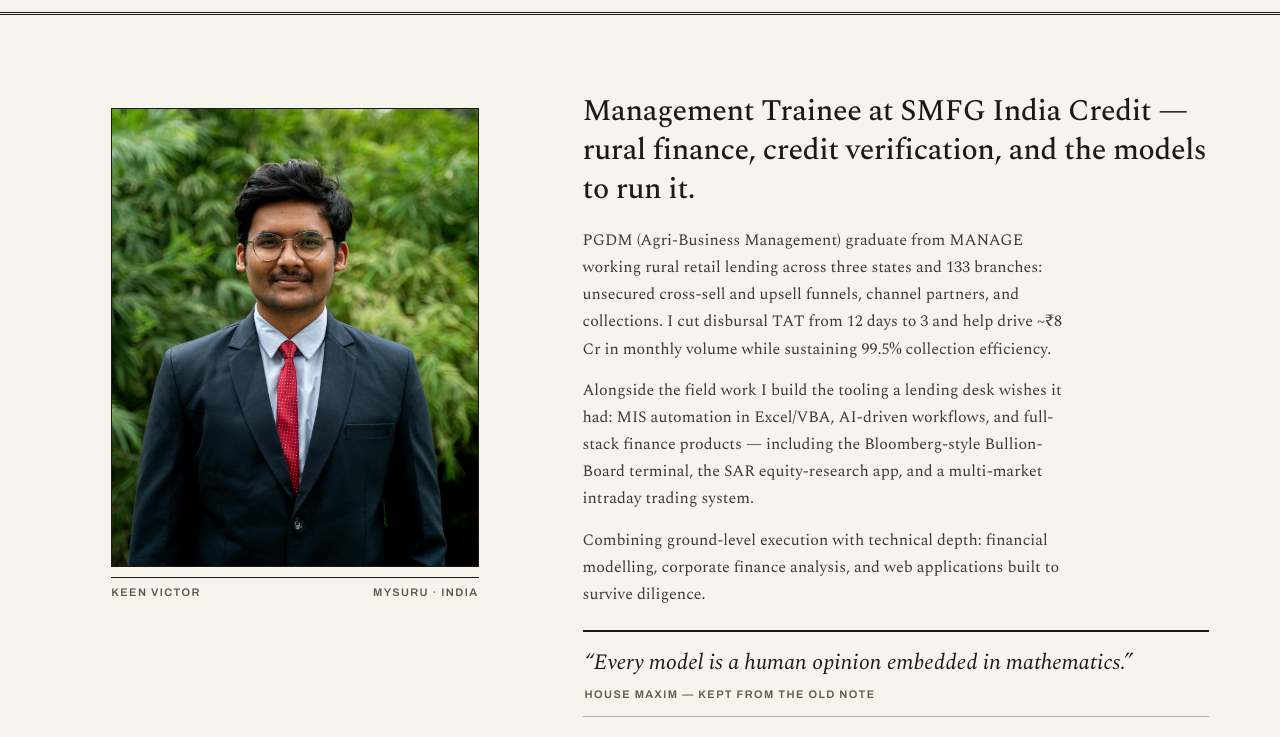
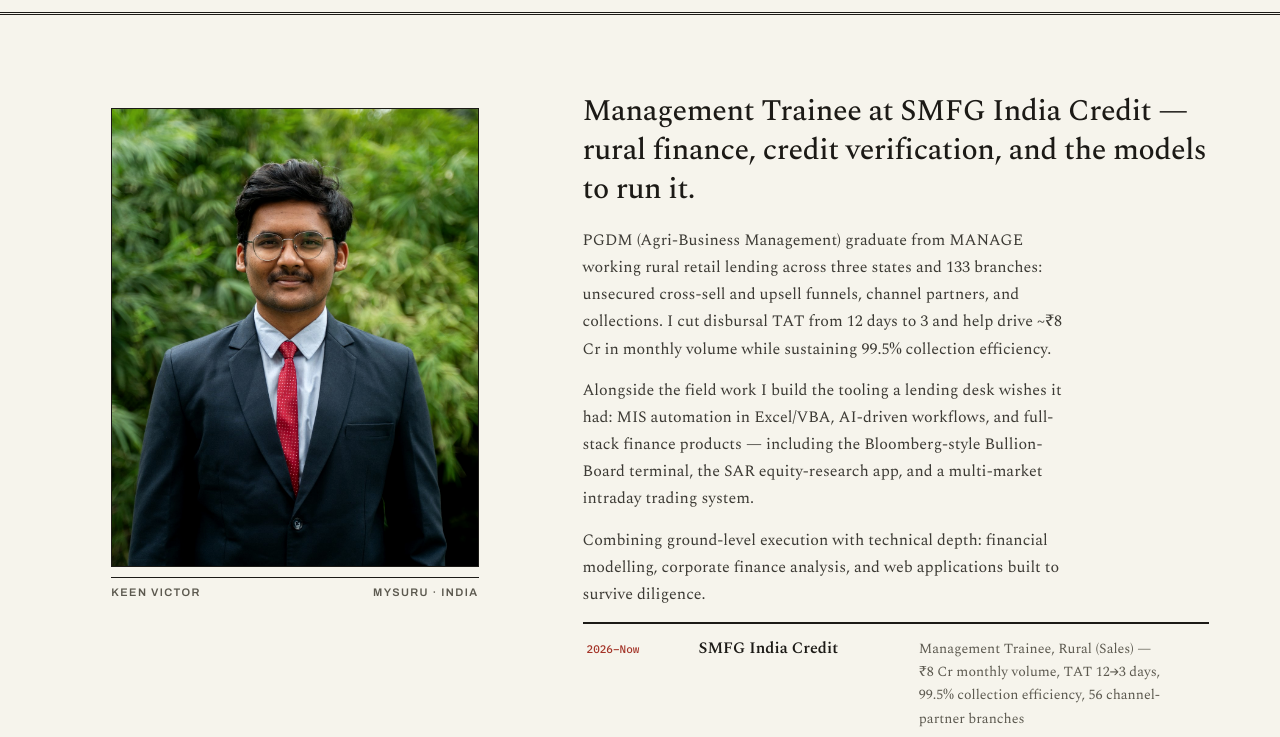
Before and after one commit to keenpromax-art/Personal-Portfolio-, a plain HTML site: page index.html in a window 1280 px wide. Shown: the part 61-798 px from the top of the page. Drawn offline with nearby package versions, Linux system fonts and the light colour scheme.

Commit message:
Remove the retired-identity epigraph; the Research Desk speaks plainly

```diff
--- a/index.html
+++ b/index.html
@@ -47,10 +47,6 @@
           <p>Alongside the field work I build the tooling a lending desk wishes it had: MIS automation in Excel/VBA, AI-driven workflows, and full-stack finance products — including the Bloomberg-style Bullion-Board terminal, the SAR equity-research app, and a multi-market intraday trading system.</p>
           <p>Combining ground-level execution with technical depth: financial modelling, corporate finance analysis, and web applications built to survive diligence.</p>
         </div>
-        <blockquote class="epigraph">
-          <p>&ldquo;Every model is a human opinion embedded in mathematics.&rdquo;</p>
-          <cite>House maxim — kept from the old note</cite>
-        </blockquote>
         <div class="history" aria-label="Track record">
           <div class="history-row"><span class="when">2026–Now</span><strong>SMFG India Credit</strong><span>Management Trainee, Rural (Sales) — ₹8 Cr monthly volume, TAT 12&rarr;3 days, 99.5% collection efficiency, 56 channel-partner branches</span></div>
           <div class="history-row"><span class="when">Apr–May 2025</span><strong>Chifu Agritech</strong><span>Summer Intern — procurement &amp; supply chain analytics, harvest/yield forecasting and mango supplier onboarding across Karimnagar &amp; Anantapur</span></div>
--- a/style.css
+++ b/style.css
@@ -131,9 +131,6 @@ section.block{padding-block:clamp(44px,6vw,88px);border-bottom:1px solid var(--l
 .analyst-lede{font:500 clamp(21px,2.4vw,30px)/1.3 var(--serif);letter-spacing:-.015em;margin:0 0 18px}
 .analyst-body{font-size:16px;line-height:1.7;color:var(--ink-2);max-width:60ch}
 .analyst-body p{margin:0 0 14px}
-.epigraph{border-top:2px solid var(--ink);border-bottom:1px solid var(--line);padding:16px 2px;margin:22px 0}
-.epigraph p{font:italic 500 clamp(17px,1.8vw,22px)/1.35 var(--serif);margin:0;color:var(--ink)}
-.epigraph cite{display:block;font:600 11px var(--sans);letter-spacing:.13em;text-transform:uppercase;color:var(--muted);margin-top:10px;font-style:normal}
 .history{margin-top:6px;border-top:2px solid var(--ink)}
 .history-row{display:grid;grid-template-columns:96px 1fr 1.4fr;gap:16px;padding:12px 4px;border-bottom:1px solid var(--line-soft);align-items:baseline}
 .history-detail{display:grid;grid-template-columns:96px 1fr;gap:16px;padding:2px 4px 14px;border-bottom:1px solid var(--line-soft);align-items:baseline}
```
